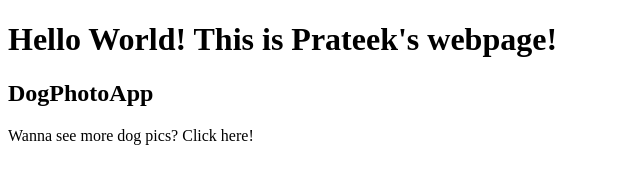
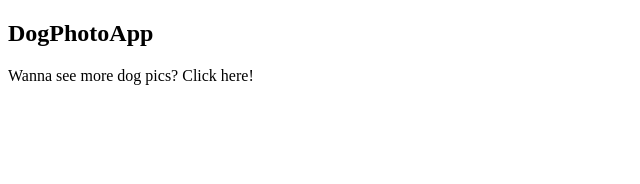
Before and after one commit to Prateek14b/HTML, a plain HTML site: page index.html in a window 1280 px wide. Shown: the whole page, without its empty margins (0-640 px from the left). Drawn offline with Linux system fonts and the light colour scheme.

Commit message:
Removed unnecessary h1 element. Then, learned main element and nesting

```diff
--- a/index.html
+++ b/index.html
@@ -1,9 +1,10 @@
 <!DOCTYPE html>
 <html>
     <body>
-        <h1>Hello World! This is Prateek's webpage!</h1>
         <h2>DogPhotoApp</h2>
+        <main>
         <!--TODO: Make link to dog pictures!-->
         <p>Wanna see more dog pics? Click here!</p>
+        </main>
     </body>
 </html>
```
Also changed, not shown: 1 other file.
